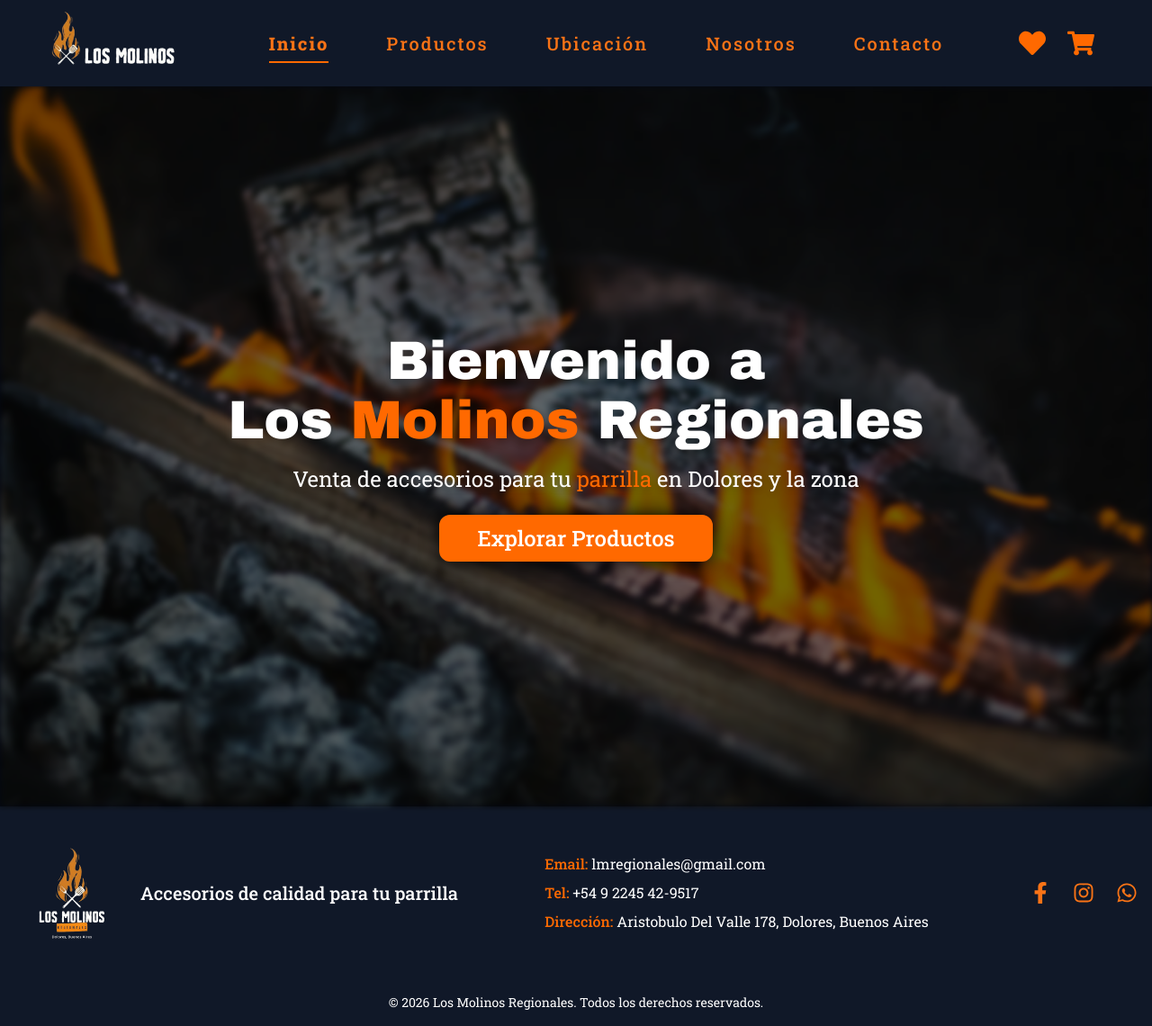
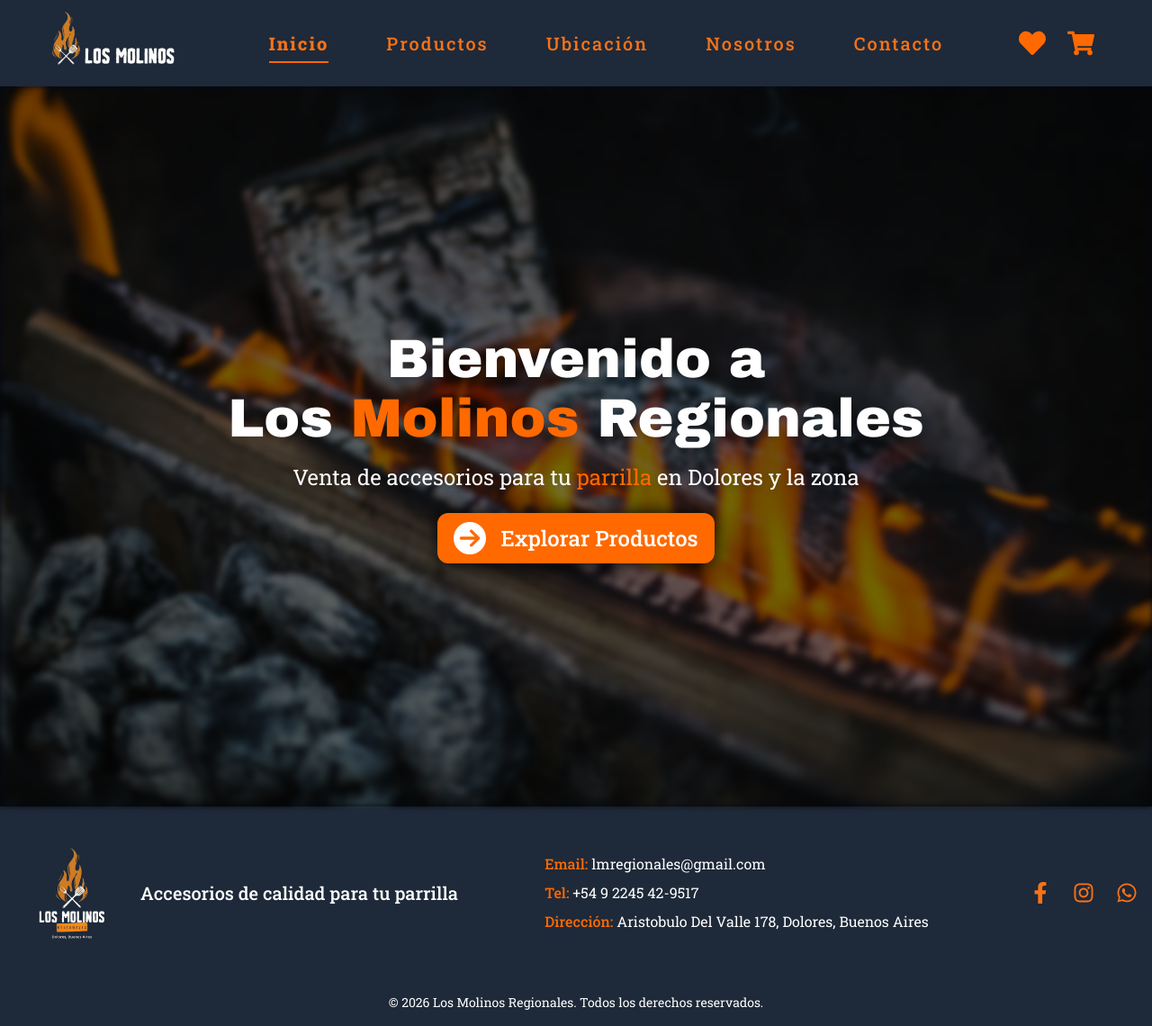
Before and after one commit to antoninojoaquin/los-molinos-frontend, a React (Vite) app: page / in a window 1280 px wide. Shown: the whole page at 90% size. Built offline with nearby package versions, Linux system fonts and the light colour scheme.

Commit message:
fix: change header and footer bg color & feat: add icon arrow on CTA button of hero

```diff
--- a/src/components/footer.jsx
+++ b/src/components/footer.jsx
@@ -3,7 +3,7 @@ import Logo from "../assets/logofooter.png";
 
 function Footer() {
   return (
-    <footer className="bg-gray-900 text-white">
+    <footer className="bg-gray-800 text-white">
       <div className="max-w-7xl mx-auto px-4 py-8 flex flex-col md:flex-row items-center justify-between space-y-6 md:space-y-0">
         <div className="flex items-center space-x-3">
           <img src={Logo} alt="Los Molinos Regionales" className="h-32 md:h-32" />
--- a/src/components/header.jsx
+++ b/src/components/header.jsx
@@ -20,7 +20,7 @@ function Header() {
   }, []);
 
   return (
-    <header className="bg-gray-900 fixed w-full top-0 z-50 ">
+    <header className="bg-gray-800 fixed w-full top-0 z-50 ">
       <div className="max-w-[1920px] mx-auto px-4 md:px-8 h-24 flex justify-between items-center">
         <div className="flex-shrink-0 cursor-pointer">
           <Link to="/">
--- a/src/components/hero.jsx
+++ b/src/components/hero.jsx
@@ -1,4 +1,5 @@
 import HeroImage from "../assets/heroexample-2.webp";
+import { FaCircleArrowRight } from "react-icons/fa6";
 
 function Hero() {
   return (
@@ -17,9 +18,10 @@ function Hero() {
         <p className="mt-4 text-lg md:text-2xl text-white drop-shadow-md">
           Venta de accesorios para tu <span className="text-orange-500">parrilla</span> en Dolores y la zona
         </p>
-        <a href="/productos" className="cursor-pointer">
-          <button className="cursor-pointer text-2xl mt-6 px-10 py-2 border-2 shadow-[0_0_20px_rgba(0,0,0,1)] bg-orange-500 border-orange-500 text-white font-medium rounded-xl hover:text-white hover:bg-orange-400 hover:border-orange-400 transition-all duration-500">
-              Explorar Productos
+        <a href="/productos" className="cursor-pointer flex justify-center ">
+          <button className="flex items-center gap-4 cursor-pointer text-2xl mt-6 px-4 py-2 border-2 shadow-[0_0_20px_rgba(0,0,0,1)] bg-orange-500 border-orange-500 text-white font-medium rounded-xl hover:text-white hover:bg-orange-400 hover:border-orange-400 transition-all duration-500">
+            <FaCircleArrowRight className="text-4xl"/>
+            Explorar Productos
           </button>
         </a>
       </div>
--- a/src/pages/Contact.jsx
+++ b/src/pages/Contact.jsx
@@ -52,7 +52,7 @@ function Contacto() {
         </div>
 
         <div className="relative">
-          <div className="relative bg-gray-900 border border-gray-800 rounded-3xl p-8 md:p-10 shadow-2xl min-h-[480px] flex flex-col justify-center">
+          <div className="relative bg-gray-900 border border-gray-800 rounded-2xl p-8 md:p-10 shadow-2xl min-h-[480px] flex flex-col justify-center">
 
             {!enviado ? (
               <form
@@ -109,7 +109,7 @@ function Contacto() {
 
                 <button
                   type="submit"
-                  className="w-full bg-orange-500 hover:bg-orange-400 text-gray-900 font-bold py-4 rounded-full transition-all duration-200 mt-2 shadow-lg hover:cursor-pointer hover:shadow-orange-500/25"
+                  className="w-full bg-orange-500 hover:bg-orange-400 text-gray-900 font-bold py-4 rounded-2xl transition-all duration-200 mt-2 shadow-lg hover:cursor-pointer hover:shadow-orange-500/25"
                 >
                   Enviar Mensaje
                 </button>
```
